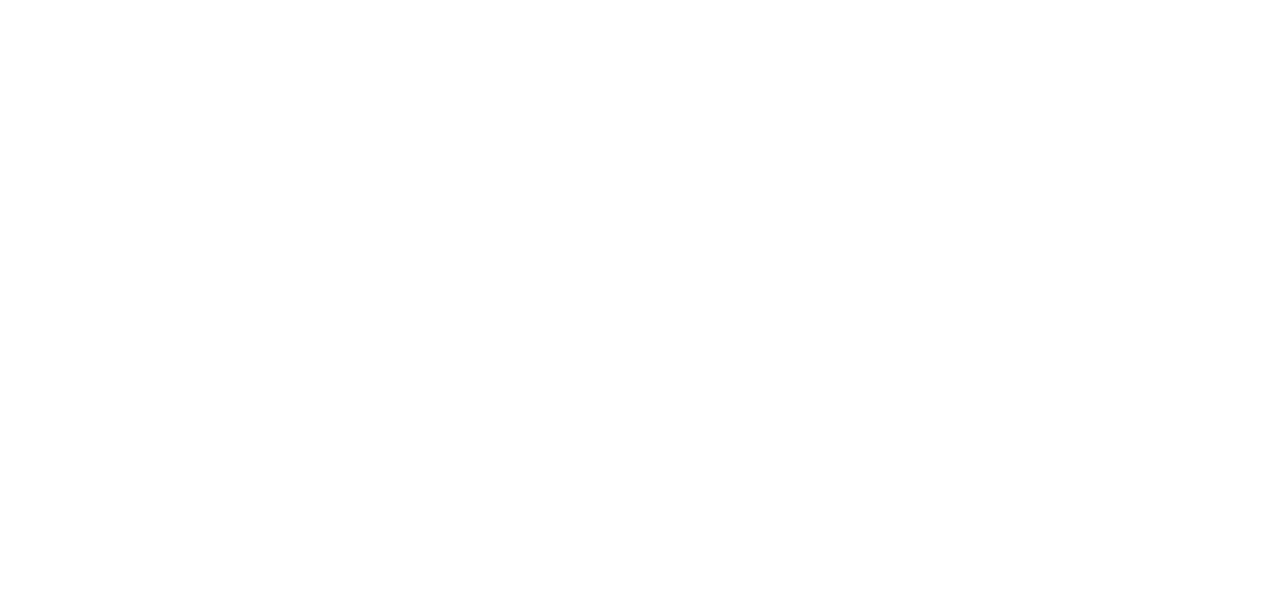
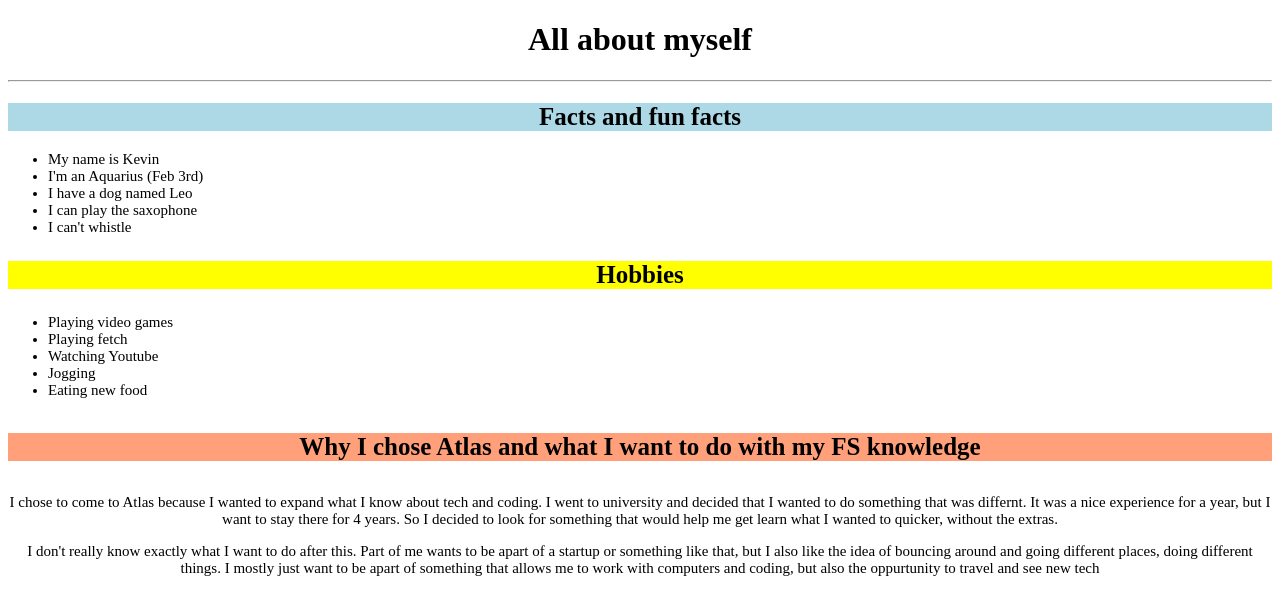
Before and after one commit to kevxcyj/atlas-web-development, a plain HTML site: page html_head/index.html in a window 1280 px wide. Drawn offline with Linux system fonts and the light colour scheme.

Commit message:
Added the rest of my html styling

```diff
--- a/html_head/index.html
+++ b/html_head/index.html
@@ -8,5 +8,81 @@
         <meta name="keywords" content="Smile, Tutorial, SmileSchool, Smiles, Grin, Laugh, Happy Smile, Natural Smile, Sad Smile, Diagonal Smile">
         <meta name="author" content="[Kevin Cyrus Jr.]">
         <meta name="viewport" content="width=device-width, initial-scale=1.0">
-    </head>
-</html>
+        </head>
+    <body>
+
+        <h1 style="text-align:center;"> All about myself </h1>
+        <hr>
+
+
+        <h2 style="text-align:center; background-color: lightblue; font-size: 25px;"> Facts and fun facts </h2>
+
+
+        <p style="font-size:15px; text-align: center;">
+           <ul style="font-size: 15px;">
+            <li> My name is Kevin </li>
+            <li> I'm an Aquarius (Feb 3rd) </li>
+            <li> I have a dog named Leo </li>
+            <li> I can play the saxophone </li>
+            <li> I can't whistle </li>
+           </ul>
+        </p>
+
+
+        <h3 style="text-align: center; background-color: yellow; font-size: 25px;"> Hobbies</h3>
+
+
+        <p style="font-size:15px; text-align: center;">
+            <ul style="font-size: 15px;">
+             <li> Playing video games </li>
+             <li> Playing fetch </li>
+             <li> Watching Youtube </li>
+             <li> Jogging </li>
+             <li> Eating new food </li>
+            </ul>
+         </p>
+
+
+         <h4 style="text-align: center; background-color: lightsalmon; font-size: 25px;"> Why I chose Atlas and what I want to do with my FS knowledge</h3>
+
+
+            <p style="font-size:15px; text-align: center;">
+                I chose to come to Atlas because I wanted to expand what I know about tech and coding. I went to university
+                and decided that I wanted to do something that was differnt. It was a nice experience for a year,
+                but I want to stay there for 4 years. So I decided to look for something that would help me get learn
+                what I wanted to quicker, without the extras.
+             </p>
+
+             <p style="font-size:15px; text-align: center;">
+               I don't really know exactly what I want to do after this. Part of me wants to be apart of a
+               startup or something like that, but I also like the idea of bouncing around and going
+               different places, doing different things. I mostly just want to be apart of something that allows me
+               to work with computers and coding, but also the oppurtunity to travel and see new tech
+             </p>
+    </body>
+
+
+
+
+
+
+
+
+
+
+
+
+
+
+
+
+
+
+
+
+
+
+
+
+
+    </html>
```
